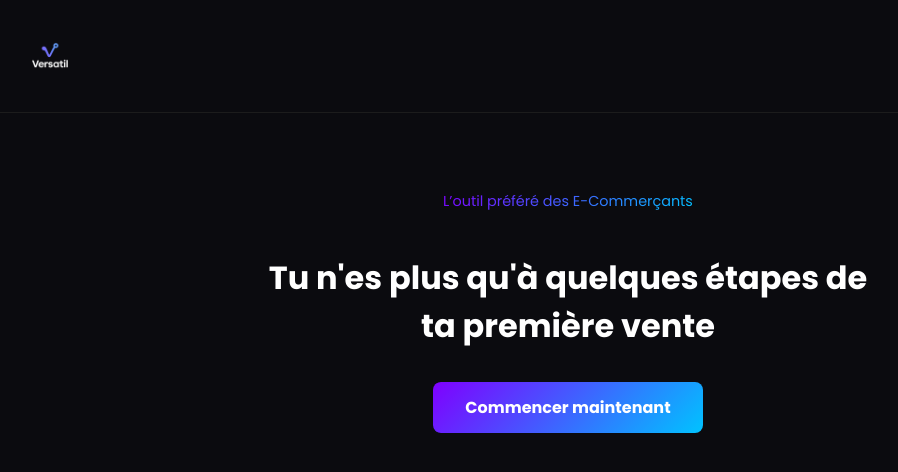
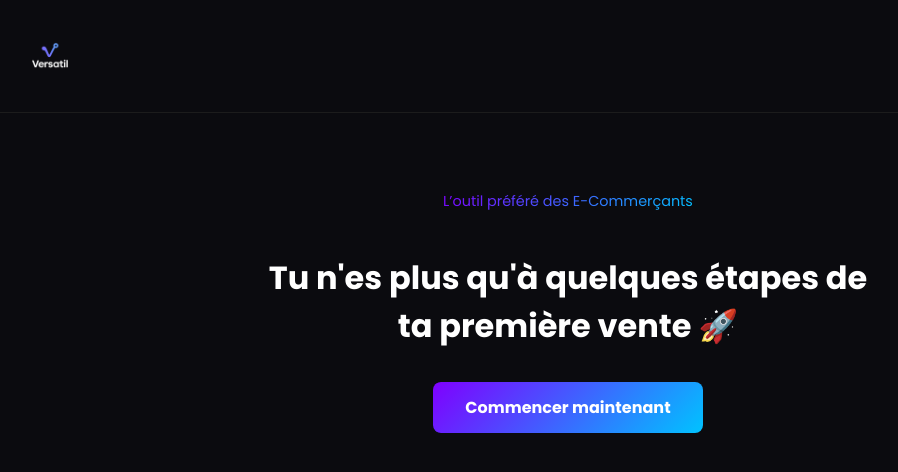
Before and after one commit to Versatil-ai/Versatil.ai, a Next.js app: page / in a window 1280 px wide. Shown: the top 472 px of the page, without its empty margins (72-970 px from the left). Built offline with nearby package versions, Linux system fonts and the light colour scheme.

Commit message:
Update index.tsx

```diff
--- a/pages/index.tsx
+++ b/pages/index.tsx
@@ -75,7 +75,7 @@ export default function Home() {
 
           {/* Titre principal */}
           <h1 style={{ fontSize: "2rem", maxWidth: 600, marginBottom: "2rem" }}>
-            Tu n'es plus qu'à quelques étapes de ta première vente
+            Tu n'es plus qu'à quelques étapes de ta première vente 🚀
           </h1>
 
           {/* CTA */}
```
